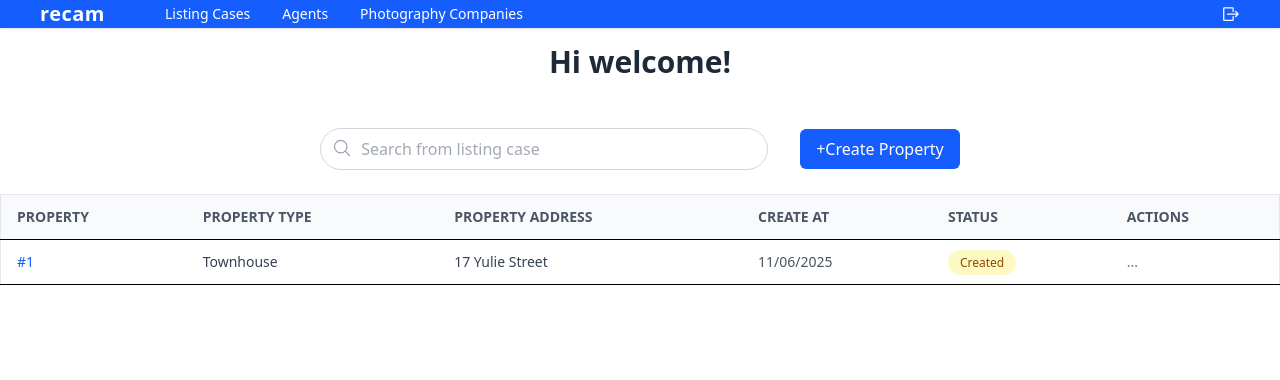
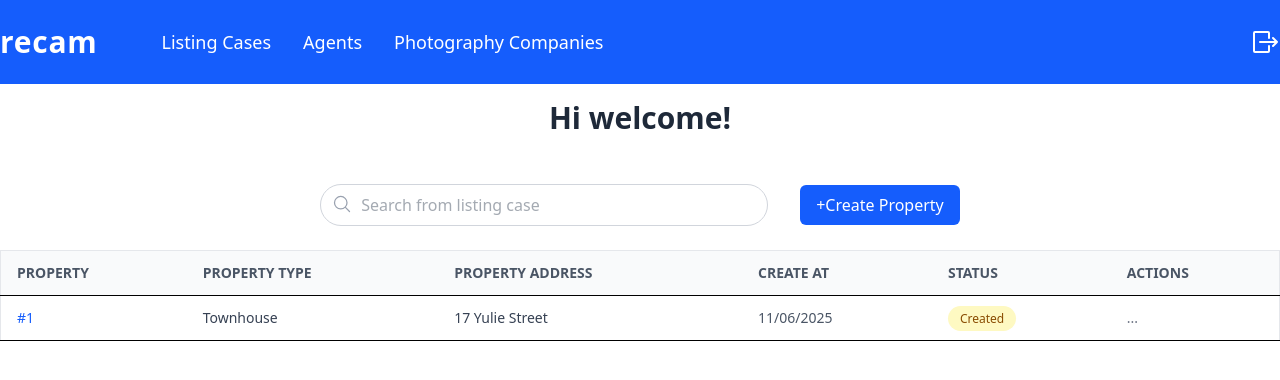
Before and after one commit to Amy-yanqing/Recam-Frontend-10, a React (Vite) app in the folder recam-frontend/: page /dashboard in a window 1280 px wide. Shown: the top 380 px of the page. Built offline with nearby package versions, Linux system fonts and the light colour scheme; no server answers.

Commit message:
refactor: extract Header as common component

```diff
--- a/recam-frontend/package.json
+++ b/recam-frontend/package.json
@@ -11,6 +11,7 @@
   },
   "dependencies": {
     "@tailwindcss/vite": "^4.1.16",
+    "@tanstack/react-query": "^5.90.7",
     "axios": "^1.12.2",
     "lucide-react": "^0.552.0",
     "react": "^19.1.1",
--- a/recam-frontend/src/App.jsx
+++ b/recam-frontend/src/App.jsx
@@ -7,6 +7,7 @@ import AgentsPage from "./pages/AgentsPage";
 import PhotographyCompanyPage from "./pages/photographyCompanyPage";
 import PhotoUploadPage from "./pages/PhotoUploadPage";
 import { Toaster } from 'react-hot-toast';
+import MainLayout from "./layouts/MainLayout";
 
 
 function App() {
@@ -14,13 +15,18 @@ function App() {
     <>
       <Toaster position="top-center" reverseOrder={false} />
       <Routes>
+        {/* Page with no Header */}
         <Route path="/" element={<LoginPage />} />
-        <Route path="/dashboard" element={<Dashboard />} />
-        <Route path="/listing-cases" element={<ListingCasesPage />} />
-        <Route path="/all-agents" element={<AgentsPage />} />
-        <Route path="/all-companies" element={<PhotographyCompanyPage />} />
-        <Route path="/edit-listing/:id" element={<EditListingCasePage />} />
-        <Route path="/photo-upload/:id" element={<PhotoUploadPage/>}/>
+
+        {/* Page with the Header */}
+        <Route element={<MainLayout />}>
+          <Route path="/dashboard" element={<Dashboard />} />
+          <Route path="/listing-cases" element={<ListingCasesPage />} />
+          <Route path="/all-agents" element={<AgentsPage />} />
+          <Route path="/all-companies" element={<PhotographyCompanyPage />} />
+          <Route path="/edit-listing/:id" element={<EditListingCasePage />} />
+          <Route path="/photo-upload/:id" element={<PhotoUploadPage />} />
+        </Route>
       </Routes>
     </>
   );
--- /dev/null
+++ b/recam-frontend/src/components/Header.jsx
@@ -0,0 +1,49 @@
+
+import { Link } from "react-router-dom"
+import { useUser } from "../hooks/useUser"
+
+export default function Header() {
+    const { handleLogout } = useUser();
+
+    return (
+        <header className="bg-blue-600 text-white shadow" >
+            <div className="max-w-screen-2xl mx-auto flex justify-between items-center py-6">
+                <div className="flex items-center space-x-16">
+                    {/* Clickable logo */}
+                    <Link
+                        to="/listing-cases"
+                        className="text-3xl font-bold tracking-wide"
+                    >recam
+                    </Link>
+                    <nav className="flex space-x-8 text-lg">
+                        <Link to="/listing-cases" className="hover:underline"> Listing Cases</Link>
+                        <Link to="/all-agents" className="hover:underline">Agents</Link>
+                        <Link to="/all-companies" className="hover:underline">Photography Companies</Link>
+                    </nav>
+                </div>
+
+                {/*Logout button*/}
+                <button
+                    onClick={handleLogout}
+                    className="text-white hover:opacity-50 transition"
+                    title="Logout">
+                    <svg
+                        xmlns="http://www.w3.org/2000/svg"
+                        fill="none"
+                        viewBox="0 0 24 24"
+                        strokeWidth={1.5}
+                        stroke="currentColor"
+                        className="w-8 h-8"
+                    >
+                        <path
+                            strokeLinecap="round"
+                            strokeLinejoin="round"
+                            d="M15.75 9V5.25a.75.75 0 00-.75-.75H5.25a.75.75 0 00-.75.75v13.5a.75.75 0 00.75.75h9.75a.75.75 0 00.75-.75V15m3 0l3-3m0 0l-3-3m3 3H9"
+                        />
+                    </svg>
+                </button>
+            </div>
+        </header >
+    );
+
+}
--- a/recam-frontend/src/index.css
+++ b/recam-frontend/src/index.css
@@ -1 +1,23 @@
 @import "tailwindcss";
+
+.fade-in {
+  animation: fadeIn 0.3s ease-in-out;
+}
+
+@keyframes fadeIn {
+  from { opacity: 0; }
+  to { opacity: 1; }
+}
+
+.table-row {
+  transition: all 0.2s ease;
+}
+
+.menu-enter-active {
+  animation: menuEnter 0.15s ease-out;
+}
+
+@keyframes menuEnter {
+  from { opacity: 0; transform: scale(0.95); }
+  to { opacity: 1; transform: scale(1); }
+}
--- /dev/null
+++ b/recam-frontend/src/layouts/MainLayout.jsx
@@ -0,0 +1,17 @@
+import { Outlet } from "react-router-dom";
+import Header from "../components/Header";
+
+export default function MainLayout() {
+
+    return (
+        <div className="min-h-screen flex flex-col bg-white">
+            {/* Common Header */}
+            <Header />
+
+            {/* Subpage rendering area */}
+            <main>
+                <Outlet />
+            </main>
+        </div>
+    )
+}
--- a/recam-frontend/src/pages/AgentsPage.jsx
+++ b/recam-frontend/src/pages/AgentsPage.jsx
@@ -24,7 +24,6 @@ export default function AgentsPage() {
 
     return (
         <div>
-
             <h2>Agents Test Page</h2>
             {data ? (<pre>{JSON.stringify(data, null, 2)}</pre>) : (<p>Loading data...</p>)
             }
--- a/recam-frontend/src/pages/Dashboard.jsx
+++ b/recam-frontend/src/pages/Dashboard.jsx
@@ -1,55 +1,13 @@
-import { useUser } from "../hooks/useUser";
 import CreatePropertyModal from "../components/CreatePropertyModal";
 import { useState } from "react";
-import {Link} from "react-router-dom";
+
 
 export default function Dashboard() {
-  const { handleLogout } = useUser();
   const [showModal, setShowModal] = useState(false);
 
   return (
     <>
       <div className="min-h-screen bg-white flex flex-col">
-        {/* Navbar */}
-        <header className="bg-blue-600 text-white flex justify-between items-center px-10 shadow">
-          <div className="flex items-center space-x-15 ">
-            <div className="text-xl font-bold tracking-wide">recam</div>
-            <nav className="flex space-x-8 text-sm">
-              <Link to="/listing-cases" className="hover:underline">
-                Listing Cases
-              </Link>
-              <Link to="/all-agents" className="hover:underline">
-                Agents
-              </Link>
-              <Link to="/all-companies" className="hover:underline">
-                Photography Companies
-              </Link>
-            </nav>
-          </div>
-
-          {/* Logout button */}
-          <button
-            onClick={handleLogout}
-            className="text-white hover:opacity-80 transition"
-            title="Logout"
-          >
-            <svg
-              xmlns="http://www.w3.org/2000/svg"
-              fill="none"
-              viewBox="0 0 24 24"
-              strokeWidth={1.5}
-              stroke="currentColor"
-              className="w-5 h-5"
-            >
-              <path
-                strokeLinecap="round"
-                strokeLinejoin="round"
-                d="M15.75 9V5.25a.75.75 0 00-.75-.75H5.25a.75.75 0 00-.75.75v13.5a.75.75 0 00.75.75h9.75a.75.75 0 00.75-.75V15m3 0l3-3m0 0l-3-3m3 3H9"
-              />
-            </svg>
-          </button>
-        </header>
-
         {/* Welcome Section */}
         <main>
           <h1 className="text-3xl font-semibold text-center text-gray-800 mb-8 py-4">
--- a/recam-frontend/src/pages/EditListingCasePage.jsx
+++ b/recam-frontend/src/pages/EditListingCasePage.jsx
@@ -1,4 +1,4 @@
-import { Link, useParams } from "react-router-dom";
+import { useParams } from "react-router-dom";
 import { useEffect, useState } from "react";
 import ModuleCard from "../ui/ModuleCard";
 import { getListingById, updateListing } from "../apis/listingcases.api";
@@ -45,17 +45,6 @@ export default function EditListingCasePage() {
 
   return (
     <div className="min-h-screen bg-white flex flex-col">
-      {/*Header*/}
-      <header className="bg-blue-600 text-white flex justify-between items-center px-4 py-4 shadow">
-        <div className="text-2xl font-bold tracking-wide">recam</div>
-        <nav className="flex space-x-10 text-md">
-          <Link to="/listing-cases" className="hover:underline">ListingCases</Link>
-          <Link to="/all-agents" className="hover:underline">Agents</Link>
-          <Link to="/all-companies" className="hover:underline">Photography Companies</Link>
-        </nav>
-        <button>logout button</button>
-      </header>
-
       {/* Main Section */}
       <main className="flex flex-col items-center px-10 py-10">
 
--- a/recam-frontend/src/pages/ListingCasePage.jsx
+++ b/recam-frontend/src/pages/ListingCasePage.jsx
@@ -1,6 +1,5 @@
 import { useEffect, useState } from "react";
 import { Link, useNavigate } from "react-router-dom"
-import { useUser } from "../hooks/useUser"
 import CreatePropertyModal from "../components/CreatePropertyModal";
 import { getAllListings, deleteListingById } from "../apis/listingcases.api"
 
@@ -36,17 +35,17 @@ function getListcasesStatusLabel(status) {
 
 export default function ListingCasePage() {
 
-  const { handleLogout } = useUser();
   const [listings, setListings] = useState([]);
-  const [searchTerm,setSearchTerm] = useState("");
-  const [error,setError] = useState("");
+  const [searchTerm, setSearchTerm] = useState("");
+  const [error, setError] = useState("");
   const [loading, setLoading] = useState(true)
   const [showModal, setShowModal] = useState(false);
   const [openMenuId, setOpenMenuId] = useState(null);
   const navigate = useNavigate();
 
 
-  const fetchData = async (searchQuery={}) => {
+  const fetchData = async (searchQuery = {}) => {
+    console.log("Fetching listing data...");
     setLoading(true);
     setError("");
     try {
@@ -63,16 +62,17 @@ export default function ListingCasePage() {
 
   useEffect(() => {
     fetchData();
+
   }, [])
 
-  useEffect(()=>{
-    const timer = setTimeout(()=>{
-      const query = searchTerm ? {searchTerm:searchTerm}:{};
+  useEffect(() => {
+    const timer = setTimeout(() => {
+      const query = searchTerm ? { searchTerm: searchTerm } : {};
       fetchData(query);
 
-    },400);
-    return()=>clearTimeout(timer);
-  },[searchTerm]); //what is the code logical here?
+    }, 400);
+    return () => clearTimeout(timer);
+  }, [searchTerm]); //what is the code logical here?
 
 
   function handleEdit(id) {
@@ -101,8 +101,8 @@ export default function ListingCasePage() {
     );
   }
 
-  if(error){
-    return(<div className="flex justify-center items-center min-h-screen text-gray-600 text-lg">
+  if (error) {
+    return (<div className="flex justify-center items-center min-h-screen text-gray-600 text-lg">
       {error}
     </div>)
 
@@ -111,40 +111,6 @@ export default function ListingCasePage() {
   return (
     <>
       <div className="min-h-screen bg-white flex flex-col">
-        {/*Navbar*/}
-        <header className="bg-blue-600 text-white flex justify-between items-center px-10 shadow">
-          <div className="flex items-center space-x-15">
-            <div className="text-xl font-bold tracking-wide">recam</div>
-            <nav className="flex space-x-8 text-sm">
-              <Link to="/listing-cases" className="hover:underline"> Listing Cases</Link>
-              <Link to="/all-agents" className="hover:underline">Agents</Link>
-              <Link to="/all-companies" className="hover:underline">Photography Companies</Link>
-            </nav>
-          </div>
-
-          {/*Logout button*/}
-          <button
-            onClick={handleLogout}
-            className="text-white hover:opacity-80 transition"
-            title="Logout">
-            <svg
-              xmlns="http://www.w3.org/2000/svg"
-              fill="none"
-              viewBox="0 0 24 24"
-              strokeWidth={1.5}
-              stroke="currentColor"
-              className="w-5 h-5"
-            >
-              <path
-                strokeLinecap="round"
-                strokeLinejoin="round"
-                d="M15.75 9V5.25a.75.75 0 00-.75-.75H5.25a.75.75 0 00-.75.75v13.5a.75.75 0 00.75.75h9.75a.75.75 0 00.75-.75V15m3 0l3-3m0 0l-3-3m3 3H9"
-              />
-            </svg>
-          </button>
-        </header>
-
-
         {/* Welcome Section */}
         <main>
           <h1 className="text-3xl font-semibold text-center text-gray-800 mb-4 py-4 ">
@@ -157,8 +123,8 @@ export default function ListingCasePage() {
               <input
                 type="text"
                 placeholder="Search from listing case"
-                value = {searchTerm}
-                onChange={(e)=>setSearchTerm(e.target.value)}
+                value={searchTerm}
+                onChange={(e) => setSearchTerm(e.target.value)}
                 className="w-full border border-gray-300 rounded-full py-2 pl-10 pr-4
                 text-gray-600 focus:ring-2 focus:ring-blue-400 focus:outline-none"
               />
--- a/recam-frontend/src/pages/photographyCompanyPage.jsx
+++ b/recam-frontend/src/pages/photographyCompanyPage.jsx
@@ -21,7 +21,6 @@ export default function PhotographyCompanyPage(){
 
     return(
           <div>
-
             <h2>Photography company Test Page</h2>
             {data ? (<pre>{JSON.stringify(data, null, 2)}</pre>) : (<p>Loading data...</p>)
             }
```
Also changed, not shown: recam-frontend/src/pages/PhotoUploadPage.jsx (+59 -9 lines).
